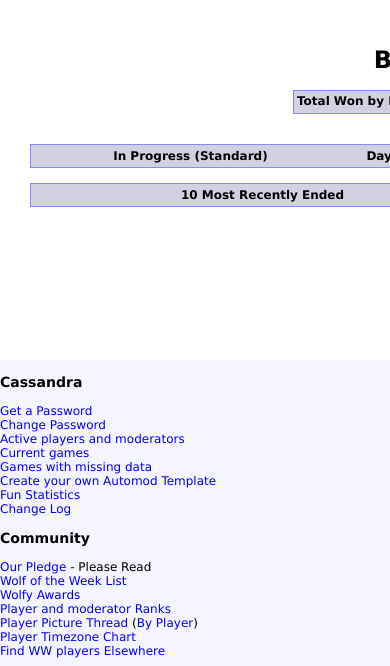
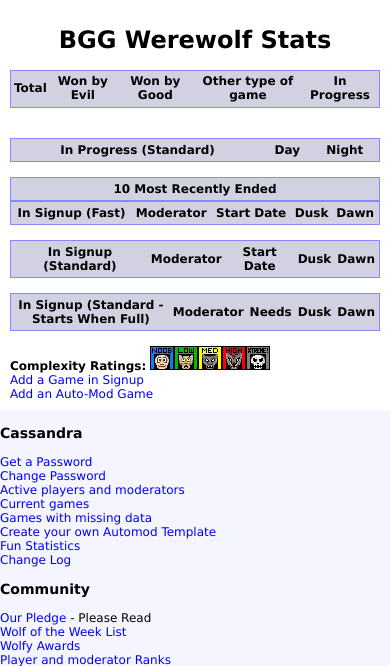
Before and after one commit to CassandraWerewolf/CassandraWeb, a PHP site: template werewolf/templates/games/recent.php in a window 390 px wide; the page is wider, and only the part inside the window is pictured. Shown: the top 666 px of that part. Run offline with PHP 8.4, Linux system fonts and the light colour scheme; the template is opened without the code that fills it, so the values that code supplies are empty; some libraries are stand-ins or nearby versions.

Commit message:
Tweaks responsive css on index

```diff
--- a/werewolf/assets/css/components/games.css
+++ b/werewolf/assets/css/components/games.css
@@ -2,10 +2,12 @@
   margin: 0 auto 30px;
 }
 
-.games-index {
-  display: grid;
-  grid-template-columns: 1fr 1fr;
-  grid-column-gap: 30px;
+@media (min-width: 768px) {
+  .games-index {
+    display: grid;
+    grid-template-columns: 1fr 1fr;
+    grid-column-gap: 30px;
+  }
 }
 .games-index--section {
   margin-bottom: 15px;
--- a/werewolf/assets/css/layout/base.css
+++ b/werewolf/assets/css/layout/base.css
@@ -6,9 +6,14 @@
   background: #FFFFFF;
 }
 .content {
-  width: 960px;
-  padding: 30px;
   margin: 0 auto;
+  padding: 10px;
+}
+@media (min-width: 768px) {
+  .content {
+    max-width: 960px;
+    padding: 30px;
+  }
 }
 
 .page-title {
```
